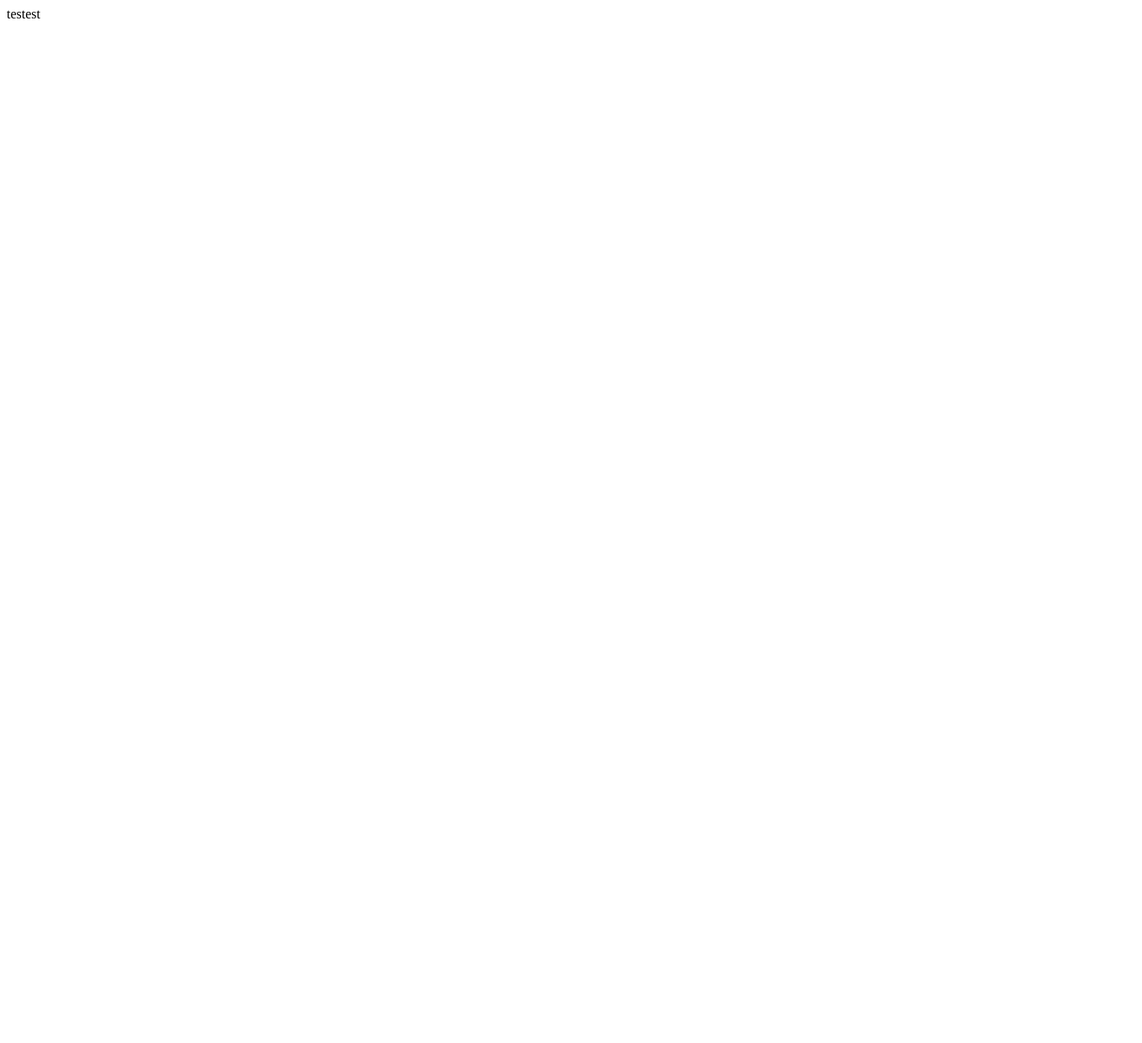
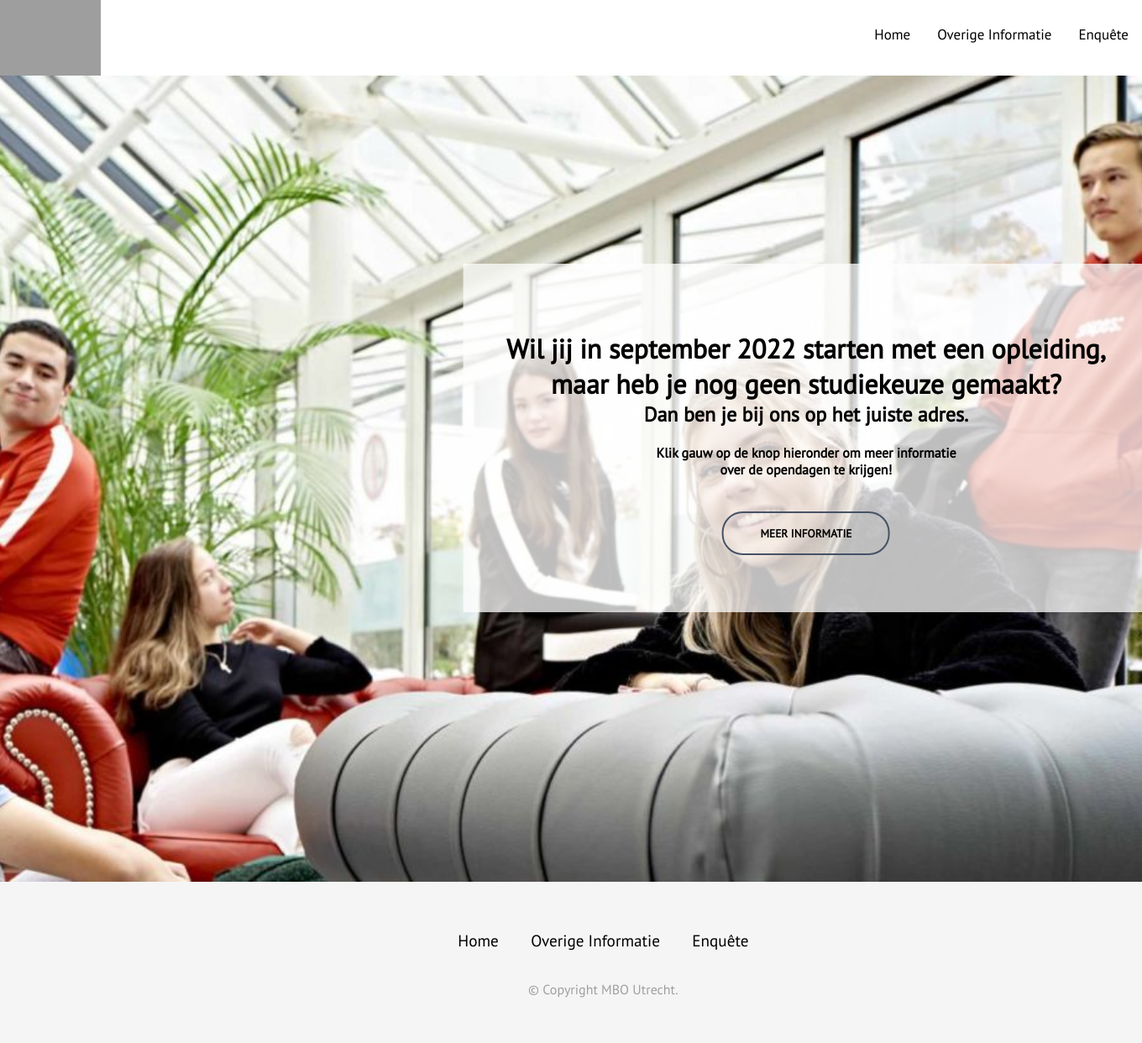
Before and after one commit to MBO-Utrecht/opendag2022-Ahmedscorro, a PHP site: page / in a window 1360 px wide; the page is wider, and only the part inside the window is pictured. Before the commit the part shown is almost empty. Shown: that part at 84% size. Before the commit the page ends 22 px from the top of that part, so only its background shows below. Run offline with PHP 8.4, Linux system fonts and the light colour scheme; grey boxes are pictures that could not be loaded.

Commit message:
Homepage tot zover

```diff
--- a/index.php
+++ b/index.php
@@ -1 +1,66 @@
-testest
+<!DOCTYPE html>
+<html>
+
+<head>
+    <!-- Meta tags -->
+    <meta http-equiv="Content-Type" content="text/html; charset=UTF-8">
+    <meta name="viewport" content="width=device-width, initial-scale=1.0">
+    <meta name="robots" content="all">
+    <meta name="language" content="Dutch">
+    <meta name="author" content="Ahmed al Hedni">
+    <meta name="description" content="">
+    <meta name="keywords" content="OPENDAG, ICT">
+    <meta name="copyright" content="copyright">
+
+    <!-- CSS link -->
+    <link rel="stylesheet" href="style.css">
+
+    <!-- Hamburger link for small screens -->
+    <link rel="stylesheet" href="https://cdnjs.cloudflare.com/ajax/libs/font-awesome/4.7.0/css/font-awesome.min.css">
+
+    <!-- Website title -->
+    <title>MBO Utrecht</title>
+</head>
+
+<body>
+    <div class="topnav">
+        <img src="https://www.mboutrecht.nl/wp-content/themes/mboutrecht/img/output/logo-new@2x.png" class="responsive">
+        <div class="topnav" id="myTopnav">
+            <ul>
+                <a href="./index.php">Home</a>
+                <a href="./overige-info.php">Overige Informatie</a>
+                <a href="./enquete.php">Enquête </a>
+                <a href="javascript:void(0);" class="icon" onclick="myFunction()">
+                    <i class="fa fa-bars"></i>
+            </ul>
+            </a>
+        </div>
+    </div>
+    <main>
+        <div id="information">
+            <div class="div">
+                <h1>Wil jij in september 2022 starten met een opleiding, maar heb je nog geen studiekeuze gemaakt?</h1>
+                <h2>Dan ben je bij ons op het juiste adres.</h2>
+                <br>
+                <p><b>Klik gauw op de knop hieronder om meer informatie<br>
+                        over de opendagen te krijgen!</b></p>
+                <br>
+                <button type="button" class="button1"><a href="./overige-info.php"><span></span>MEER INFORMATIE</a></button>
+            </div>
+
+
+        </div>
+
+        <footer class="sticky-footer">
+        <!-- <h2>Footer Stick to the Bottom</h2> -->
+        <ul>
+            <li><a href="./index.php">Home</a></li>
+            <li><a href="./overige-info.php">Overige Informatie</a></li>
+            <li><a href="./enquete.php">Enquête</a></li>
+        </ul>
+        <p> © Copyright MBO Utrecht.</p>
+    </footer>
+
+</body>
+
+</html>
--- /dev/null
+++ b/style.css
@@ -0,0 +1,187 @@
+@import url('https://fonts.googleapis.com/css2?family=PT+Sans&display=swap');
+
+* {
+    margin: 0;
+    padding: 0;
+    font-family: 'PT Sans', sans-serif;
+}
+
+html {
+    height: 100vh;
+    width: 100%;
+    scroll-behavior: smooth;
+}
+
+.topnav {
+    background-color: white;
+    overflow: hidden;
+    position: sticky;
+}
+
+.topnav ul {
+    float: right;
+}
+
+.topnav a {
+    float: left;
+    display: inline;
+    color: #ffffff;
+    padding: 20px 16px;
+    margin-top: 10px;
+    text-decoration: none;
+    font-size: 17px;
+    transition: 0.8s;
+}
+
+.topnav a:hover {
+    background-color: #ddd;
+    color: black;
+}
+
+.topnav .icon {
+    display: none;
+}
+
+.topnav > img {
+    float: left;
+    height: 90px;
+    width: 120px;
+    max-width: 100%;
+}
+
+#information {
+    background: url(./img/1.jpg)repeat fixed center;
+    background-size: cover;
+    height: 120vh;
+}
+
+#information > .div {
+    position: absolute;
+    width: 53%;
+    border: 4px rgb(0, 0, 0);
+    padding: 3rem;
+    background: rgba(255, 255, 255, 0.74);
+    text-align: center;
+    padding-top: 5rem;
+    margin-top: 14rem;
+    margin-left: 60rem;
+    transform: translate(-50%);
+}
+
+.button1 {
+    width: 200px;
+    padding: 15px 0;
+    text-align: center;
+    margin: 20px 10px;
+    border-radius: 25px;
+    font-weight: bold;
+    border: 2px solid rgb(69, 82, 102);
+    background: transparent;
+    color: #fff;
+    cursor: pointer;
+    position: relative;
+    overflow: hidden;
+}
+
+span {
+    background: rgb(69, 82, 102);
+    height: 100%;
+    width: 0;
+    border-radius: 25px;
+    position: absolute;
+    left: 0;
+    bottom: 0;
+    z-index: -1;
+    transition: 0.5s;
+}
+
+button:hover span{
+    width: 100%;
+}
+
+.button1:hover {
+    border: none;
+    background-color: rgb(69, 82, 102);
+    color: white;
+
+}
+
+a:link, a:visited,  a:hover, a:active {
+    color: black;
+    text-decoration: none;
+}
+
+
+
+/* Media queries */
+
+/* Navbar */
+@media screen and (max-width: 768px) {
+    .topnav a {display: none;}
+    .topnav a.icon {
+      float: right;
+      display: block;
+    }
+}
+
+@media screen and (max-width: 768px) {
+    .topnav.responsive a.icon {
+      position: absolute;
+      right: 0;
+      top: 0;
+    }
+    .topnav ul,
+    .topnav.responsive a {
+      float: none;
+      display: block;
+      text-align: center;
+    }
+}
+
+/* Logo Navbar */
+@media screen and (max-width: 768px) {
+    .topnav > img.responsive { height: 100px; width: 155px;}
+}
+
+footer p{
+    padding:0;
+    font-size: 0.8em;
+    color: rgba(0, 0, 0, 0.35);
+    margin: 1em 0;
+    font-size: 1rem;
+}
+footer ul{
+    list-style: none;
+    display: flex;
+    margin: 1em 0;
+}
+footer ul li a{
+    padding: 1em;
+    text-decoration: none;
+    color: rgba(255, 255, 255, 0.904);
+    transition: 100ms;
+}
+footer ul li a:hover{
+    color: var(--primary);
+}
+
+footer{
+    width: 100%;
+    background: whitesmoke;
+    color: rgb(105, 89, 89);
+    display: grid;
+    place-items: center;
+    padding: 2em;
+    font-size: 1.2rem;
+}
+
+
+
+/* Sticky Footer Styling */
+body{
+    min-height: 100vh;
+}
+.sticky-footer{
+    position: sticky;
+    top: 100%;
+}
```
Also changed, not shown: img/1.jpg (added), img/2.jpg (added), img/onderwijsboulevard.jpg (added).
